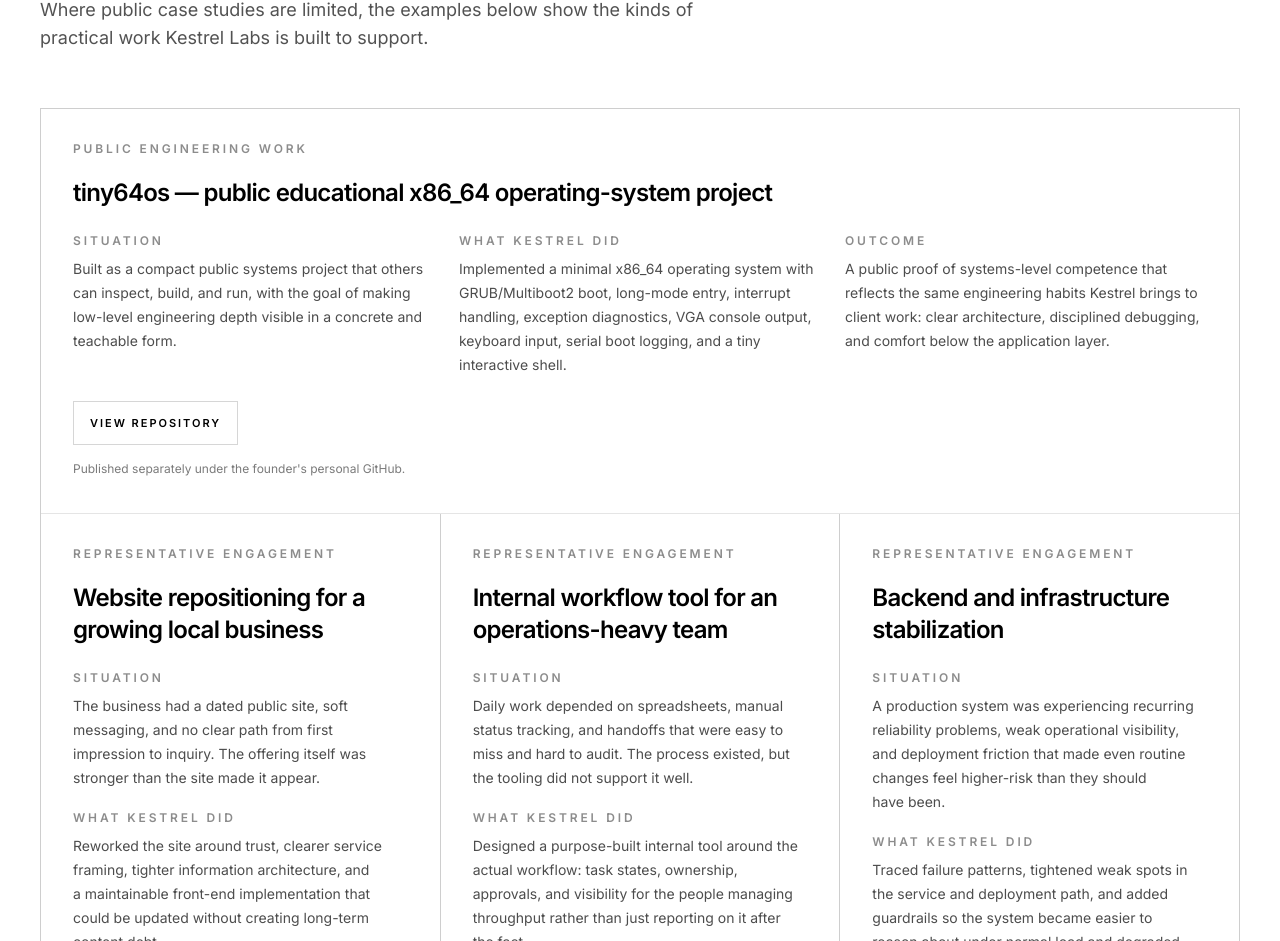
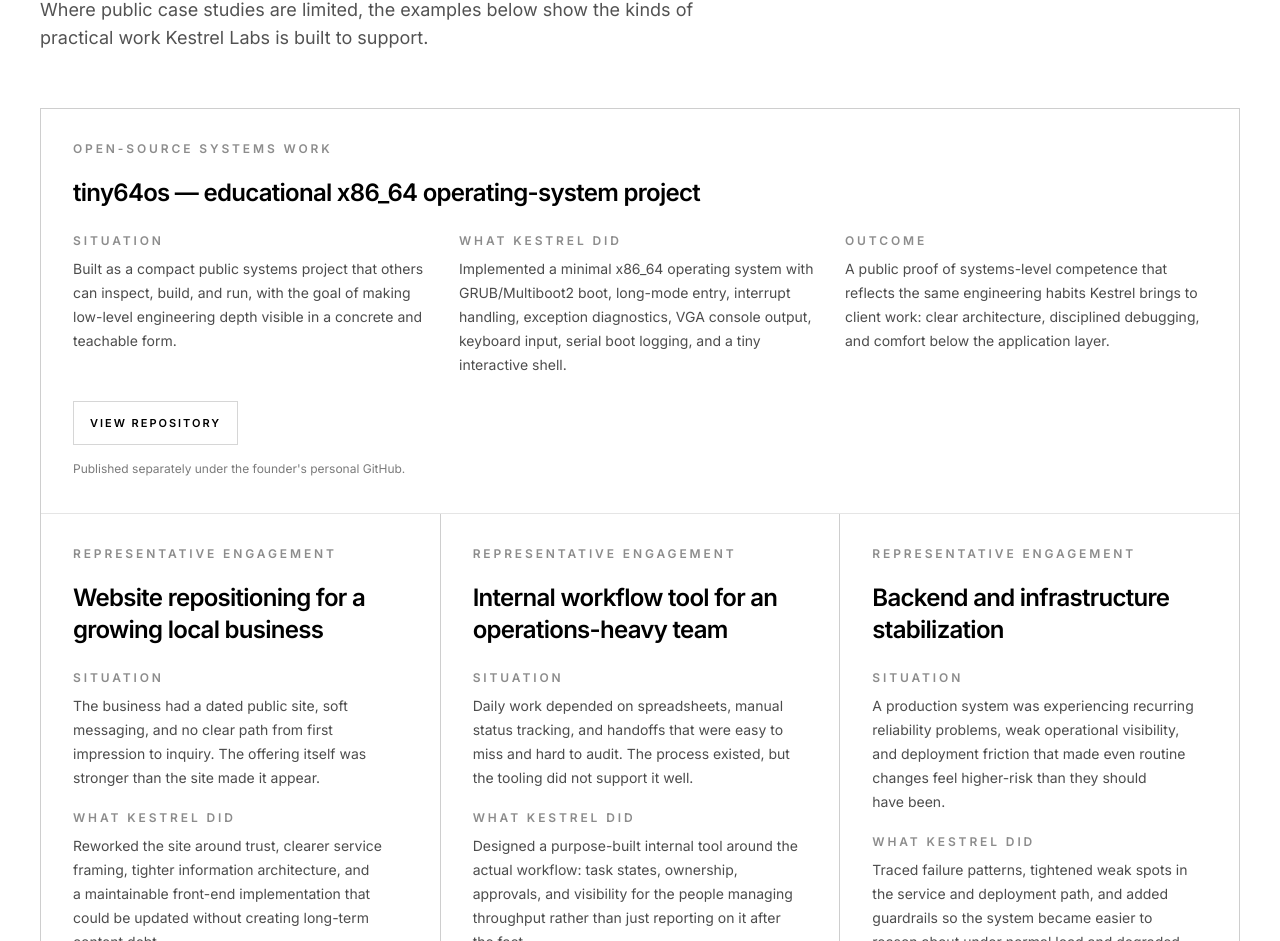
Before and after one commit to KestrelLabsHQ/Landing-Website, a Next.js app: page / in a window 1280 px wide. Shown: the part 2577-3518 px from the top of the page. Built offline with nearby package versions, Linux system fonts and the light colour scheme.

Commit message:
Adjust tiny64os selected-work labeling

```diff
--- a/components/representative-work.tsx
+++ b/components/representative-work.tsx
@@ -34,8 +34,8 @@
 ];
 
 const publicEngineeringWork = {
-  title: "tiny64os — public educational x86_64 operating-system project",
-  label: "Public engineering work",
+  title: "tiny64os — educational x86_64 operating-system project",
+  label: "Open-source systems work",
   situation:
     "Built as a compact public systems project that others can inspect, build, and run, with the goal of making low-level engineering depth visible in a concrete and teachable form.",
   approach:
```
